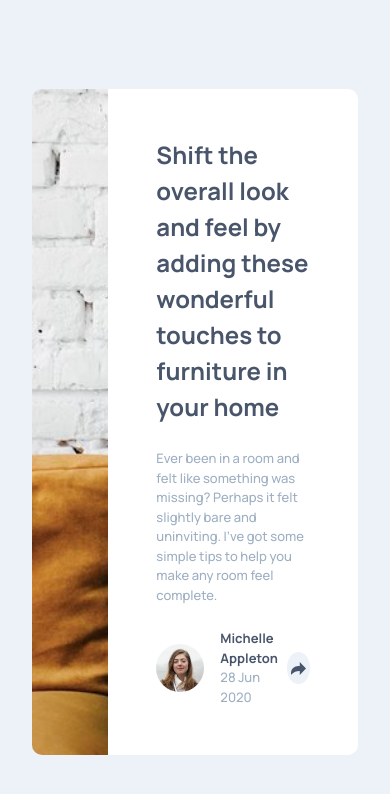
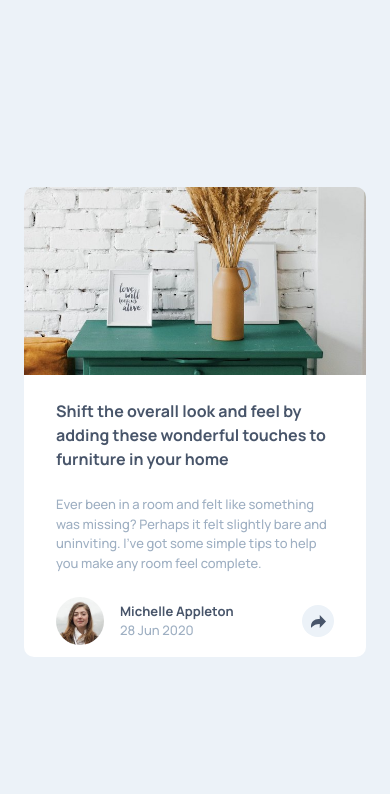
Before and after one commit to mjamecny/article-preview-component, a plain HTML site: page index.html in a window 390 px wide. Drawn offline with Linux system fonts and the light colour scheme.

Commit message:
add media queries for smartphones

```diff
--- a/css/styles.css
+++ b/css/styles.css
@@ -184,3 +184,41 @@ body {
 .open {
   display: flex;
 }
+
+@media (max-width: 40em) {
+  .container {
+    padding: 2.4rem;
+  }
+
+  .article-preview {
+    grid-template-columns: 1fr;
+    grid-template-rows: 1fr 1.5fr;
+  }
+
+  .article-preview__image {
+    border-top-left-radius: 10px;
+    border-top-right-radius: 10px;
+    border-bottom-left-radius: 0px;
+    width: 100%;
+  }
+
+  .article-preview__heading {
+    font-size: 1.6rem;
+  }
+
+  .article-preview__content {
+    border-top-right-radius: 0px;
+    border-bottom-right-radius: 10px;
+    border-bottom-left-radius: 10px;
+    padding: 2.4rem 3.2rem 1.2rem 3.2rem;
+  }
+
+  .share-icon-box {
+    display: none;
+  }
+
+  .share-icon-box-mobile {
+    display: flex;
+    z-index: 100;
+  }
+}
```
